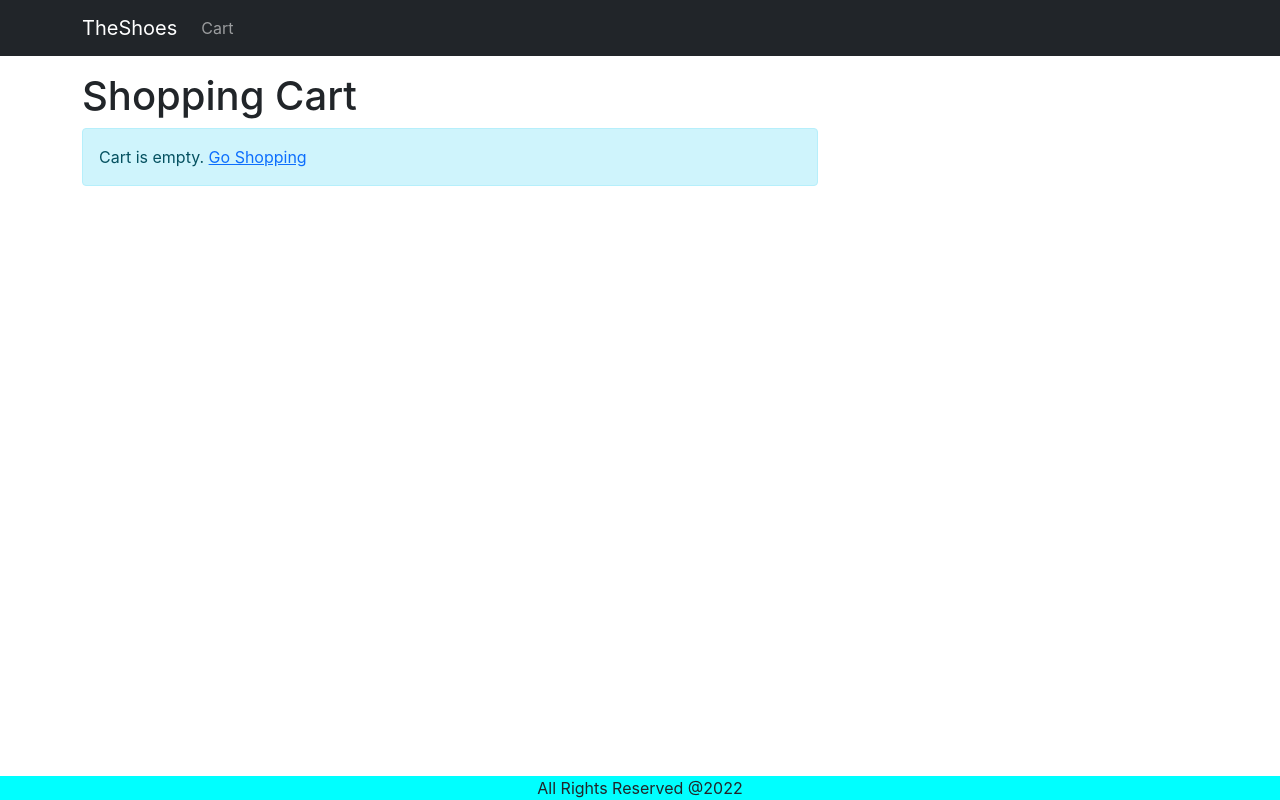
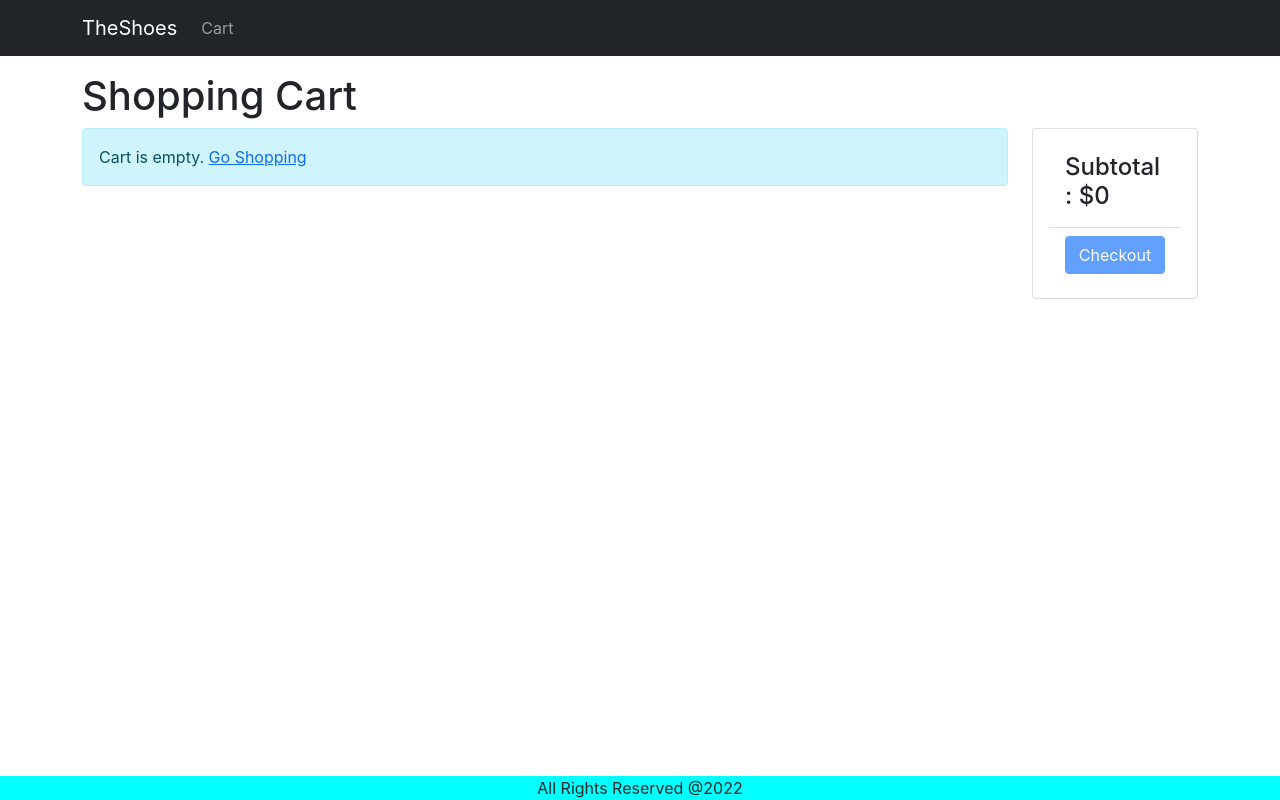
Before and after one commit to philiphou/TheShoes, a React (Create React App) app in the folder frontend/: page /cart in a window 1280 px wide. Built offline with nearby package versions, Linux system fonts and the light colour scheme.

Commit message:
finish cart part

```diff
--- a/frontend/src/Store.jsx
+++ b/frontend/src/Store.jsx
@@ -3,7 +3,9 @@ import { createContext, useReducer } from 'react';
 export const Store = createContext();
 const initialState = {
   cart: {
-    cartItems: [],
+    cartItems: localStorage.getItem('cartItems')
+      ? JSON.parse(localStorage.getItem('cartItems'))
+      : [],
   },
 };
 function reducer(state, action) {
@@ -17,8 +19,15 @@ function reducer(state, action) {
             item._id === existItem._id ? newItem : item
           )
         : [...state.cart.cartItems, newItem];
+      localStorage.setItem('cartItems', JSON.stringify(cartItems));
       return { ...state, cart: { ...state.cart, cartItems } };
-
+    case 'CART_REMOVE_ITEM': {
+      const cartItems = state.cart.cartItems.filter(
+        (item) => item._id !== action.payload._id
+      );
+      localStorage.setItem('cartItems', JSON.stringify(cartItems));
+      return { ...state, cart: { ...state.cart, cartItems } };
+    }
     default:
       return state;
   }
--- a/frontend/src/components/product.jsx
+++ b/frontend/src/components/product.jsx
@@ -1,14 +1,12 @@
-import React from 'react';
 import { Link } from 'react-router-dom';
 import Card from 'react-bootstrap/Card';
-import Button from 'react-bootstrap/Button';
 import Rating from './Rating';
 
-export default function product(props) {
+function Product(props) {
   const { product } = props;
   return (
     <Card key={product.slug}>
-      <Link to={`/product/${product.slug}`}>
+      <Link Link to={`/product/${product.slug}`}>
         <img src={product.image} className="card-img-top" alt={product.name} />
       </Link>
       <Card.Body>
@@ -20,8 +18,8 @@ export default function product(props) {
           numReviews={product.numReviews}
         ></Rating>
         <Card.Text>${product.price}</Card.Text>
-        <Button>Add to Cart</Button>
       </Card.Body>
     </Card>
   );
 }
+export default Product;
--- a/frontend/src/index.css
+++ b/frontend/src/index.css
@@ -19,14 +19,17 @@ main {
 }
 .product {
   border: 1px #404040 solid;
-  margin: 1rem;
+  margin: 1.5rem;
+  height: 230px;
 }
 .product img {
+  padding: 10px;
   width: 100%;
   max-width: 330px;
   height: 200px;
 }
 .product-info {
+  margin-top: 1rem;
   padding: 1rem;
 }
 .rating span {
--- a/frontend/src/pages/CartScreen.jsx
+++ b/frontend/src/pages/CartScreen.jsx
@@ -3,22 +3,43 @@ import Col from 'react-bootstrap/esm/Col';
 import ListGroupItem from 'react-bootstrap/esm/ListGroupItem';
 import ListGroup from 'react-bootstrap/esm/ListGroup';
 import Row from 'react-bootstrap/esm/Row';
-import { Link } from 'react-router-dom';
+import { Link, useNavigate } from 'react-router-dom';
 import MessageBox from '../components/MessageBox';
 import { Store } from '../Store';
 import Button from 'react-bootstrap/Button';
+import Card from 'react-bootstrap/esm/Card';
+import axios from 'axios';
 
 export default function CartScreen() {
+  const navigate = useNavigate();
   const { state, dispatch: ctxDispatch } = useContext(Store);
   const {
     cart: { cartItems },
   } = state;
 
+  const updateCartHandler = async (item, quantity) => {
+    const { data } = await axios.get(`/api/products/${item._id}`);
+    if (data.countInStock < quantity) {
+      window.alert('sorry, product is out of stock');
+      return;
+    }
+    ctxDispatch({
+      type: 'CART_ADD_ITEM',
+      payload: { ...item, quantity },
+    });
+  };
+  const removeItemHandler = (item) => {
+    ctxDispatch({ type: 'CART_REMOVE_ITEM', payload: item });
+  };
+
+  const checkoutHandler = () => {
+    navigate('/singin?redirect=/shipping');
+  };
   return (
     <div>
       <h1>Shopping Cart</h1>
       <Row>
-        <Col md={8}>
+        <Col md={10}>
           {cartItems.length === 0 ? (
             <MessageBox>
               Cart is empty. <Link to="/">Go Shopping</Link>
@@ -28,7 +49,7 @@ export default function CartScreen() {
               {cartItems.map((i) => (
                 <ListGroupItem key={i._id}>
                   <Row className="align-items-center">
-                    <Col md={4}>
+                    <Col md={5}>
                       <img
                         src={i.image}
                         alt={i.name}
@@ -37,20 +58,32 @@ export default function CartScreen() {
                       <Link to={`/product/${i.slug}`}>{i.name}</Link>
                     </Col>
                     <Col md={3}>
-                      <Button variant="light" disabled={i.quantity === 1}>
+                      <Button
+                        onClick={() => updateCartHandler(i, i.quantity - 1)}
+                        variant="light"
+                        disabled={i.quantity === 1}
+                      >
                         <i className="fas fa-minus-circle"></i>
                       </Button>{' '}
                       <span>{i.quantity}</span>{' '}
-                      <Button variant="light">
+                      <Button
+                        onClick={() => updateCartHandler(i, i.quantity + 1)}
+                        variant="light"
+                      >
                         <i
                           className="fas fa-plus-circle"
                           disabled={i.quantity === i.countInStock}
                         ></i>
                       </Button>
                     </Col>
-                    <Col md={3}>${i.price}</Col>
-                    <Col md={2}>
-                      <i className="fas fa-trash"></i>
+                    <Col md={2}>${i.price}</Col>
+                    <Col md={1}>
+                      <Button
+                        onClick={() => removeItemHandler(i)}
+                        variant="light"
+                      >
+                        <i className="fas fa-trash"></i>
+                      </Button>
                     </Col>
                   </Row>
                 </ListGroupItem>
@@ -58,7 +91,32 @@ export default function CartScreen() {
             </ListGroup>
           )}
         </Col>
-        <Col md={4}></Col>
+        <Col md={2}>
+          <Card>
+            <Card.Body>
+              <ListGroup variant="flush">
+                <ListGroupItem>
+                  <h4>
+                    Subtotal: $
+                    {cartItems.reduce((a, c) => a + c.price * c.quantity, 0)}
+                  </h4>
+                </ListGroupItem>
+                <ListGroupItem>
+                  <div className="d-grid">
+                    <Button
+                      onClick={checkoutHandler}
+                      type="button"
+                      variant="primary"
+                      disabled={cartItems.length === 0}
+                    >
+                      Checkout
+                    </Button>
+                  </div>
+                </ListGroupItem>
+              </ListGroup>
+            </Card.Body>
+          </Card>
+        </Col>
       </Row>
     </div>
   );
--- a/frontend/src/pages/HomeScreen.jsx
+++ b/frontend/src/pages/HomeScreen.jsx
@@ -4,7 +4,7 @@ import axios from 'axios';
 import logger from 'use-reducer-logger';
 import Row from 'react-bootstrap/Row';
 import Col from 'react-bootstrap/Col';
-import Product from '../components/product';
+import Product from '../components/Product';
 import LoadingBox from '../components/LoadingBox';
 import MessageBox from '../components/MessageBox';
 
```
Also changed, not shown: 1 other file (tests, documents, lock files or other folders).
